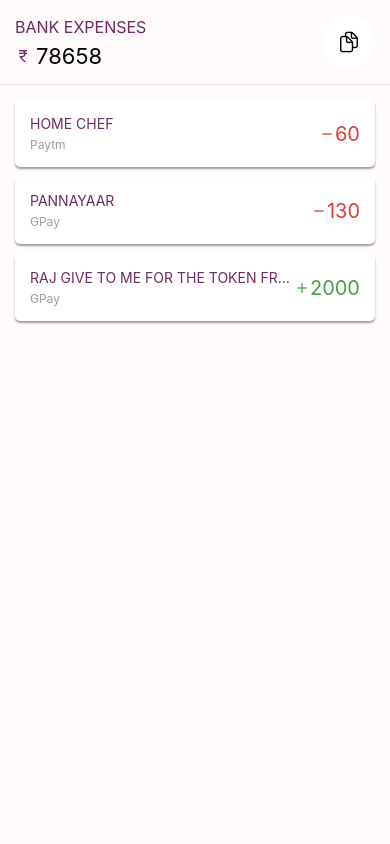
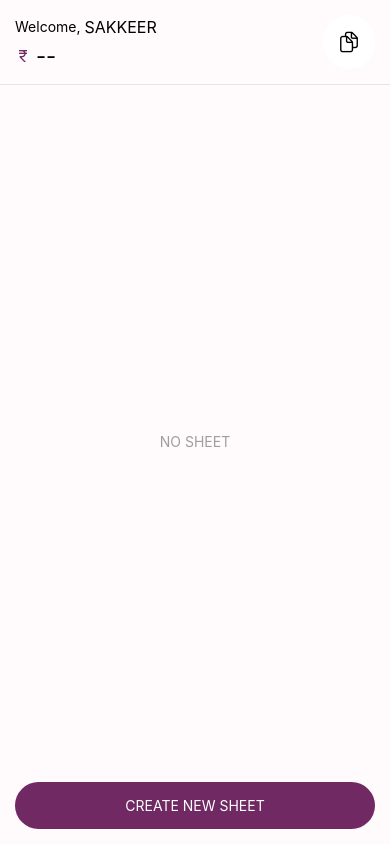
Before and after one commit to ASakkeer/rn-my-journey, a React Native app: screen /ListScreen in a window 390 px wide. Built offline with nearby package versions, Linux system fonts and the light colour scheme.

Commit message:
Landing screen implemented

```diff
--- a/src/components/layout/Header.js
+++ b/src/components/layout/Header.js
@@ -6,7 +6,7 @@ import {DARK, GREY_X_LIGHT, PRIMARY, WHITE} from '../../utils/colors';
 const Header = React.memo(function Header({
   isWelcome = false,
   title,
-  total = 0,
+  total = '--',
   onIconPress = () => {},
 }) {
   return (
--- /dev/null
+++ b/src/components/layout/NoData.js
@@ -0,0 +1,20 @@
+import React from 'react';
+import {StyleSheet} from 'react-native';
+import {Text, View} from '../common';
+import {GREY_MEDIUM} from '../../utils/colors';
+
+const _styles = StyleSheet.create({
+  content: {
+    color: GREY_MEDIUM,
+  },
+});
+
+function NoDataView({content}) {
+  return (
+    <View flex={1} jCenter aCenter>
+      <Text style={_styles.content}>{content}</Text>
+    </View>
+  );
+}
+
+export default NoDataView;
--- a/src/components/layout/index.js
+++ b/src/components/layout/index.js
@@ -1,4 +1,5 @@
 import Header from './Header';
 import Card from './Card';
+import NoDataView from './NoData';
 
-export {Header, Card};
+export {Header, Card, NoDataView};
--- a/src/components/pages/ListScreen.js
+++ b/src/components/pages/ListScreen.js
@@ -1,6 +1,6 @@
 import React, {useState} from 'react';
 import {Button, ModalView, Text, TextInput, View} from '../common';
-import {Card, Header} from '../layout';
+import {Card, Header, NoDataView} from '../layout';
 import {PRIMARY_LIGHT, WHITE} from '../../utils/colors';
 
 const dummyData = [
@@ -28,22 +28,24 @@ const dummyData = [
 ];
 
 function ListScreen() {
-  const [isVisible, setModalView] = useState(false);
+  const [expenceData, setExpenceData] = useState(null);
+  // const [isVisible, setModalView] = useState(false);
 
   return (
     <View flex={1} backgroundColor={PRIMARY_LIGHT}>
-      <Header title="BANK EXPENSES" total={78658} />
+      <Header isWelcome />
       <View vPadding={15} hPadding={15} flex={1}>
         <View flex={1}>
-          {dummyData?.map(item => (
+          {expenceData?.map(item => (
             <Card itemData={item} key={item?.id} />
           ))}
+          {!expenceData && <NoDataView content="NO SHEET" />}
         </View>
-        {/* <Button onPress={() => setModalView(true)}>
+        <Button>
           <Text textCenter color={WHITE}>
-            CLICK ME
+            CREATE NEW SHEET
           </Text>
-        </Button> */}
+        </Button>
       </View>
       {/* <ModalView isVisible={isVisible} title="SELECT EXPENSE TYPE">
         <TextInput />
```
